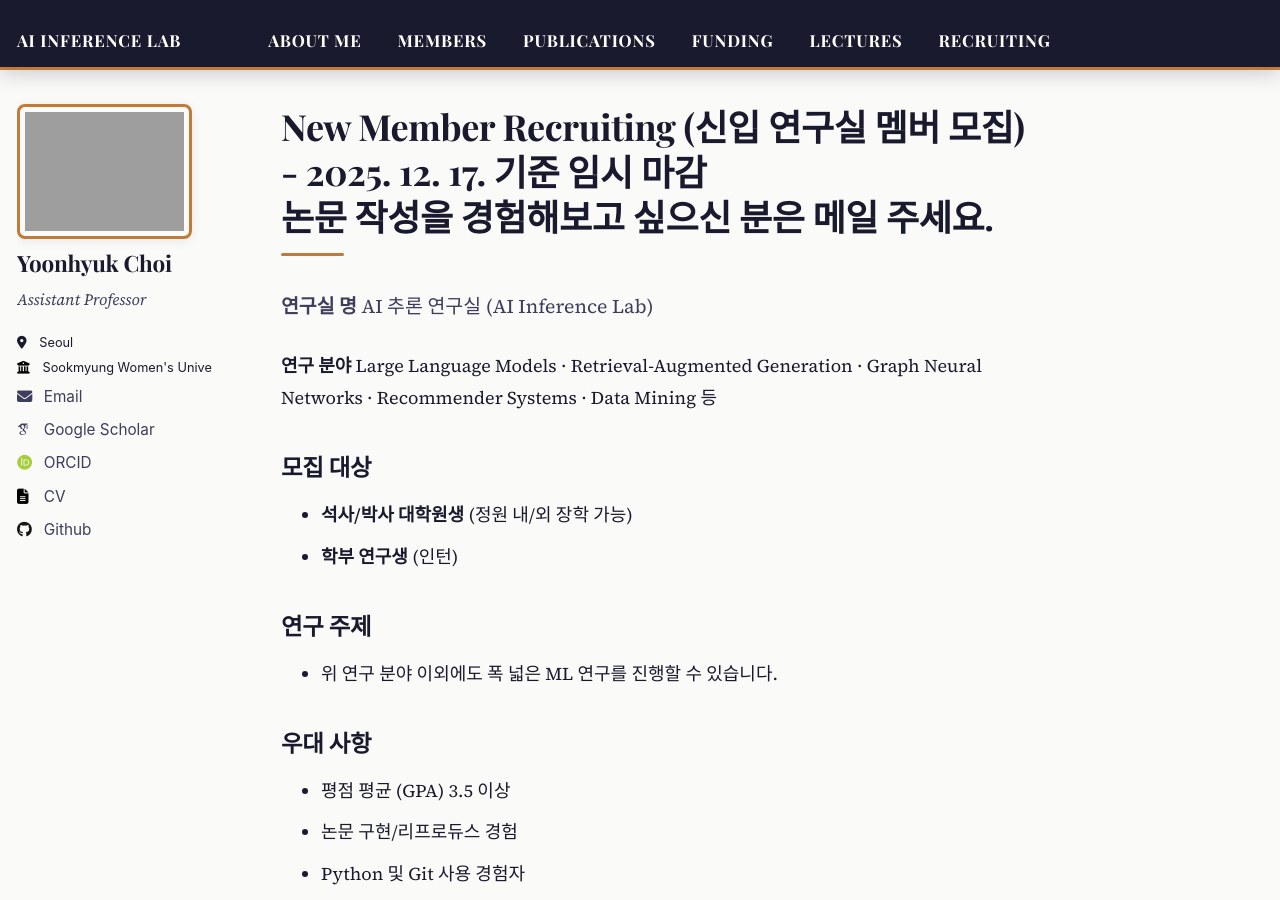
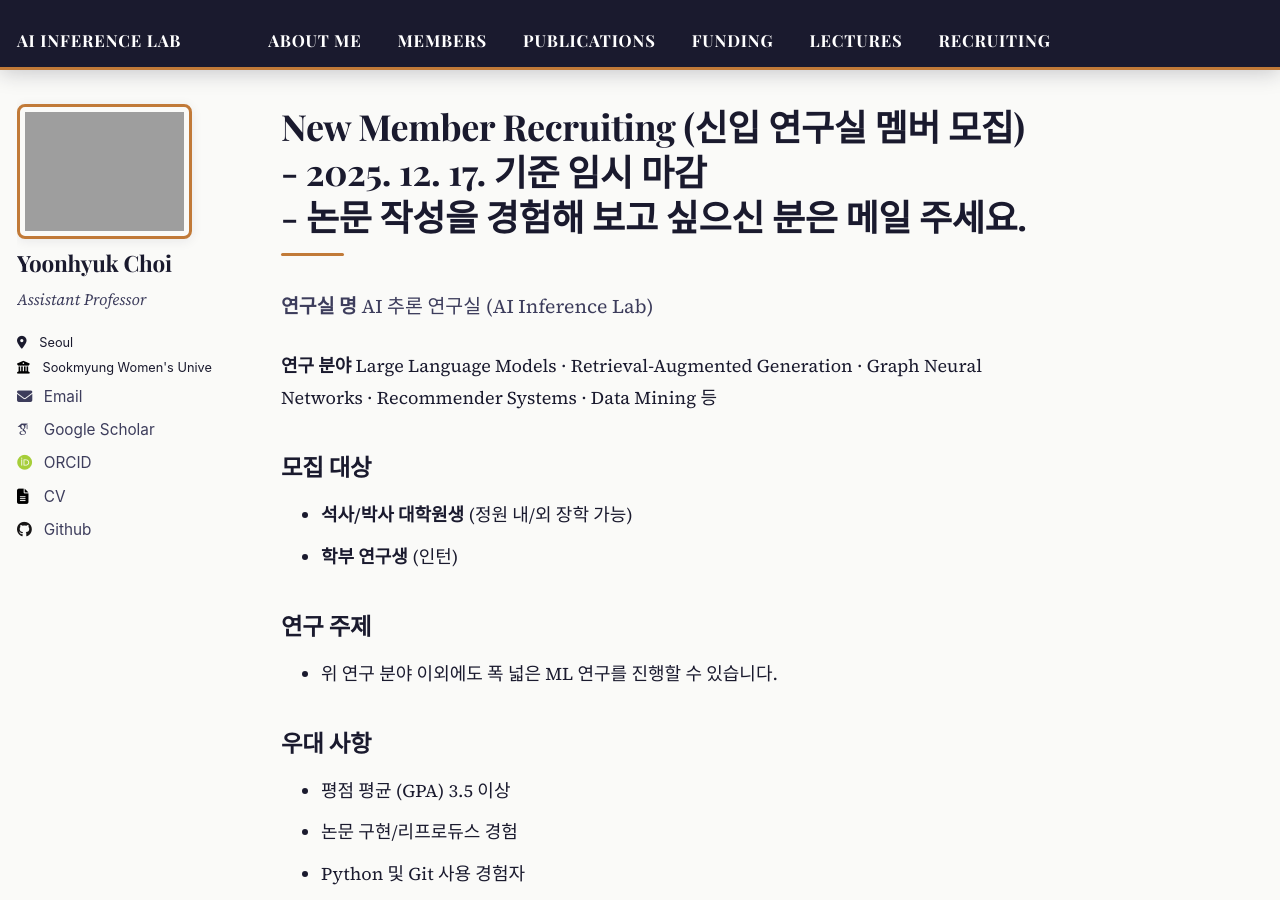
Before and after one commit to ChoiYoonHyuk/ChoiYoonHyuk.github.io, a Jekyll site: the page built from _pages/join.md, in a window 1280 px wide and 900 px high. Built offline with Jekyll 4.4.1, drawn with Linux system fonts in a browser that asks for light colours; some web fonts are replaced.

```diff
--- a/_pages/join.md
+++ b/_pages/join.md
@@ -1,6 +1,6 @@
 ---
 layout: single
-title: "New Member Recruiting (신입 연구실 멤버 모집) <br/> - 2025. 12. 17. 기준 임시 마감 <br/> 논문 작성을 경험해보고 싶으신 분은 메일 주세요."
+title: "New Member Recruiting (신입 연구실 멤버 모집) <br/> - 2025. 12. 17. 기준 임시 마감 <br/> - 논문 작성을 경험해 보고 싶으신 분은 메일 주세요."
 author_profile: true
 permalink: /join/
 overlay_color: "#333"
```
